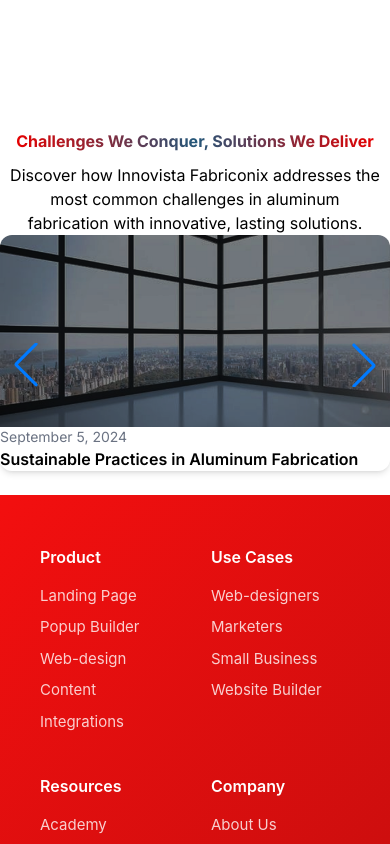
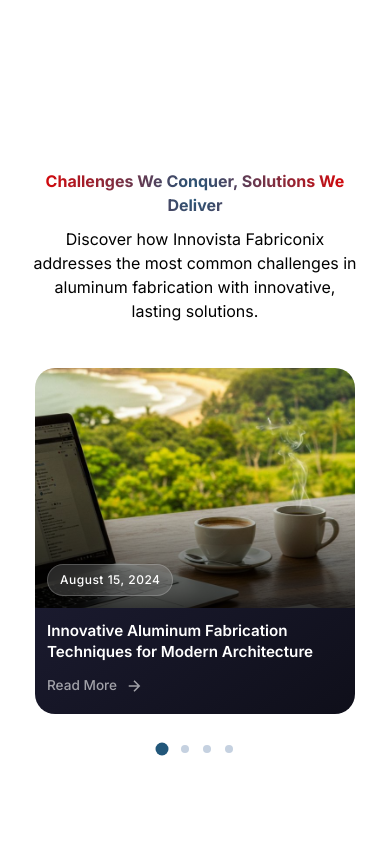
Before and after one commit to Innovista-Metal-Fabriconix/Innovista-frontEnd, a React (Vite) app: page / in a window 390 px wide. Shown: the part 8300-9144 px from the top of the page. Built offline with nearby package versions, Linux system fonts and the light colour scheme.

Commit message:
fix: Blogs slider overflow in mobile screens

```diff
--- a/src/assets/Blogs/BlogsMetaData.ts
+++ b/src/assets/Blogs/BlogsMetaData.ts
@@ -1,7 +1,4 @@
-import image1 from "../Images/ImageSlider/image1.jpg";
-import image2 from "../Images/ImageSlider/image2.png";
-import image3 from "../Images/ImageSlider/image3.png";
-import image4 from "../Images/ImageSlider/image4.png";
+import image from "./images/blog.jpg"
 
 export interface BlogMetaData {
   id: number;
@@ -17,28 +14,28 @@
         id: 1,
         date: "August 15, 2024",
         title: "Innovative Aluminum Fabrication Techniques for Modern Architecture",
-        image: image1,
+        image: image,
         link: "/blogs/innovative-aluminum-fabrication-techniques"
     },
     {
         id: 2,
         date: "September 5, 2024",
         title: "Sustainable Practices in Aluminum Fabrication",
-        image: image2,
+        image: image,
         link: "/blogs/sustainable-practices-aluminum-fabrication"
     },
     {
         id: 3,
         date: "October 10, 2024",
         title: "The Future of Aluminum Fabrication: Trends to Watch",
-        image: image3,
+        image: image,
         link: "/blogs/future-of-aluminum-fabrication-trends"
     },
     {
         id: 4,
         date: "November 20, 2024",
         title: "How Innovista Fabriconix is Revolutionizing Aluminum Fabrication",
-        image: image4,
+        image: image,
         link: "/blogs/innovista-fabriconix-revolutionizing-aluminum-fabrication"
     }
 ]
--- a/src/components/BlogCard.tsx
+++ b/src/components/BlogCard.tsx
@@ -1,4 +1,5 @@
 import type { BlogMetaData } from "../assets/Blogs/BlogsMetaData";
+import styles from "../cssModules/BlogCard.module.css";
 
 type Props = {
   blog: BlogMetaData;
@@ -10,18 +11,27 @@
       href={blog.link}
       target="_blank"
       rel="noopener noreferrer"
-      className="block group"
+      className={styles.card}
     >
-      <div className="rounded-xl overflow-hidden shadow-md hover:shadow-xl transition">
-        <img
-          src={blog.image}
-          alt={blog.title}
-          className="h-48 w-full object-cover group-hover:scale-105 transition"
-        />
-        <div className="p-4">
-          <p className="text-sm text-gray-500">{blog.date}</p>
-          <h3 className="font-semibold mt-2">{blog.title}</h3>
-        </div>
+      <div className={styles.imageWrapper}>
+        <img src={blog.image} alt={blog.title} className={styles.image} />
+        <div className={styles.overlay}></div>
+        <div className={styles.dateTag}>{blog.date}</div>
+      </div>
+      <div className={styles.content}>
+        <h3 className={styles.title}>{blog.title}</h3>
+        <span className={styles.readMore}>
+          Read More
+          <svg
+            className={styles.arrow}
+            viewBox="0 0 24 24"
+            fill="none"
+            stroke="currentColor"
+            strokeWidth="2"
+          >
+            <path d="M5 12h14M12 5l7 7-7 7" />
+          </svg>
+        </span>
       </div>
     </a>
   );
--- a/src/components/BlogSection.tsx
+++ b/src/components/BlogSection.tsx
@@ -1,15 +1,11 @@
-import React from "react";
 import styles from "../cssModules/BlogSection.module.css";
 import MainHeading from "./MainHeading";
 import blogsMetaData from "../assets/Blogs/BlogsMetaData";
 import { Swiper, SwiperSlide } from "swiper/react";
-import { Navigation, Autoplay } from "swiper/modules";
+import { Autoplay, Pagination } from "swiper/modules";
 import BlogCard from "./BlogCard";
 
-import 'swiper/css';
-import 'swiper/css/navigation';
-import 'swiper/css/pagination';
-import 'swiper/css/scrollbar';
+import "swiper/swiper-bundle.css";
 
 function BlogSection() {
   return (
@@ -20,15 +16,18 @@
       />
       <div className={styles.blogCardsContainer}>
         <Swiper
-          modules={[Navigation, Autoplay]}
-          spaceBetween={24}
+          modules={[Autoplay, Pagination]}
+          spaceBetween={28}
           slidesPerView={3}
-          navigation
-          autoplay={{ delay: 4000 }}
+          pagination={{
+            clickable: true,
+            dynamicBullets: false,
+          }}
+          autoplay={{ delay: 8000, pauseOnMouseEnter: true }}
           breakpoints={{
-            0: { slidesPerView: 1 },
-            640: { slidesPerView: 2 },
-            1024: { slidesPerView: 3 },
+            0: { slidesPerView: 1, spaceBetween: 16 },
+            640: { slidesPerView: 2, spaceBetween: 20 },
+            1024: { slidesPerView: 3, spaceBetween: 28 },
           }}
         >
           {blogsMetaData.map((blog) => (
@@ -37,6 +36,9 @@
             </SwiperSlide>
           ))}
         </Swiper>
+        <div className={styles.paginationContainer}>
+          <div className={styles.pagination}></div>
+        </div>
       </div>
     </div>
   );
--- a/src/components/FeaturedProducts.tsx
+++ b/src/components/FeaturedProducts.tsx
@@ -62,8 +62,6 @@
               scrollTrigger: {
                 trigger: card,
                 start: `top ${80 - index * 5}%`,
-                onEnter: () =>
-                  console.log(`Card ${index + 1} entered viewport`),
                 toggleActions: "play none none reverse",
               },
             }
@@ -83,8 +81,6 @@
               scrollTrigger: {
                 trigger: card,
                 start: `top ${80 - index * 5}%`,
-                onEnter: () =>
-                  console.log(`Card ${index + 1} entered viewport`),
                 toggleActions: "play none none reverse",
               },
             }
--- /dev/null
+++ b/src/cssModules/BlogCard.module.css
@@ -0,0 +1,181 @@
+.card {
+  display: block;
+  border-radius: 20px;
+  overflow: hidden;
+  transition: all 0.4s cubic-bezier(0.175, 0.885, 0.32, 1.275);
+  text-decoration: none;
+  position: relative;
+  width: 100%;
+  max-width: 400px;
+  margin: 0 auto;
+}
+
+.card:hover {
+  transform: translateY(-10px) scale(1.02);
+}
+
+.imageWrapper {
+  position: relative;
+  width: 100%;
+  aspect-ratio: 4 / 3;
+  overflow: hidden;
+}
+
+.image {
+  width: 100%;
+  height: 100%;
+  object-fit: cover;
+  object-position: center;
+  transition:
+    transform 0.6s ease,
+    filter 0.4s ease;
+}
+
+.card:hover .image {
+  transform: scale(1.1);
+  filter: brightness(0.9);
+}
+
+.overlay {
+  position: absolute;
+  inset: 0;
+  background: linear-gradient(
+    to top,
+    rgba(0, 0, 0, 0.75) 0%,
+    rgba(0, 0, 0, 0.4) 25%,
+    transparent 50%
+  );
+  pointer-events: none;
+}
+
+.dateTag {
+  position: absolute;
+  bottom: 15px;
+  left: 15px;
+  background: rgba(255, 255, 255, 0.15);
+  backdrop-filter: blur(10px);
+  -webkit-backdrop-filter: blur(10px);
+  color: #fff;
+  padding: 8px 16px;
+  border-radius: 30px;
+  font-size: 0.85rem;
+  font-weight: 500;
+  letter-spacing: 0.5px;
+  border: 1px solid rgba(255, 255, 255, 0.2);
+  transition: all 0.3s ease;
+}
+
+.card:hover .dateTag {
+  background: rgba(255, 255, 255, 0.25);
+  transform: translateX(5px);
+}
+
+.content {
+  padding: 20px 20px 25px;
+  background: linear-gradient(145deg, #1a1a2e, #0f0f1a);
+}
+
+.title {
+  color: #ffffff;
+  font-size: 1.15rem;
+  font-weight: 600;
+  line-height: 1.4;
+  margin: 0 0 15px 0;
+  display: -webkit-box;
+  -webkit-line-clamp: 2;
+  -webkit-box-orient: vertical;
+  overflow: hidden;
+  transition: color 0.3s ease;
+}
+
+.card:hover .title {
+  color: var(--color-logo-red, #ff6b35);
+}
+
+.readMore {
+  display: inline-flex;
+  align-items: center;
+  gap: 8px;
+  color: rgba(255, 255, 255, 0.6);
+  font-size: 0.9rem;
+  font-weight: 500;
+  transition: all 0.3s ease;
+}
+
+.card:hover .readMore {
+  color: var(--color-logo-red, #ff6b35);
+}
+
+.arrow {
+  width: 18px;
+  height: 18px;
+  transition: transform 0.3s ease;
+}
+
+.card:hover .arrow {
+  transform: translateX(5px);
+}
+
+/* Glow effect on hover */
+.card::before {
+  content: "";
+  position: absolute;
+  inset: -2px;
+  border-radius: 22px;
+  background: linear-gradient(
+    45deg,
+    var(--color-logo-red, #ff6b35),
+    #ff9f43,
+    var(--color-primary, #22577a),
+    #3498db
+  );
+  z-index: -1;
+  opacity: 0;
+  transition: opacity 0.4s ease;
+  filter: blur(8px);
+}
+
+.card:hover::before {
+  opacity: 0.6;
+}
+
+/* Responsive adjustments */
+@media (max-width: 768px) {
+  .card {
+    max-width: 350px;
+  }
+
+  .title {
+    font-size: 1rem;
+  }
+
+  .content {
+    padding: 15px 15px 20px;
+  }
+}
+
+@media (max-width: 480px) {
+  .card {
+    max-width: 350px;
+  }
+
+  .dateTag {
+    font-size: 0.75rem;
+    padding: 6px 12px;
+    bottom: 12px;
+    left: 12px;
+  }
+
+  .content {
+    padding: 12px 12px 18px;
+  }
+
+  .title {
+    font-size: 0.95rem;
+    margin-bottom: 10px;
+  }
+
+  .readMore {
+    font-size: 0.85rem;
+  }
+}
--- a/src/cssModules/BlogSection.module.css
+++ b/src/cssModules/BlogSection.module.css
@@ -0,0 +1,84 @@
+.container {
+  padding: clamp(40px, 8vw, 80px) clamp(20px, 5vw, 60px);
+}
+
+.blogCardsContainer {
+  margin-top: clamp(30px, 5vw, 50px);
+  padding: 20px 20px 20px;
+  position: relative;
+}
+
+.blogCardsContainer :global(.swiper) {
+  padding-bottom: 20px;
+  overflow: hidden;
+}
+
+.blogCardsContainer :global(.swiper-slide) {
+  height: auto;
+  display: flex;
+  justify-content: center;
+}
+
+.paginationContainer {
+  display: flex;
+  justify-content: center;
+  align-items: center;
+  margin-top: 40px;
+  width: 100%;
+}
+
+.blogCardsContainer :global(.swiper-pagination) {
+  position: relative !important;
+  bottom: auto !important;
+  left: auto !important;
+  transform: none !important;
+  width: auto !important;
+  display: flex !important;
+  justify-content: center !important;
+  align-items: center !important;
+  gap: 8px !important;
+  margin-top: 40px !important;
+}
+
+.blogCardsContainer :global(.swiper-pagination-bullet) {
+  width: 10px !important;
+  height: 10px !important;
+  background-color: #c5d1e0 !important;
+  opacity: 1 !important;
+  transition: all 0.3s ease !important;
+  border-radius: 50% !important;
+  cursor: pointer !important;
+  margin: 0 4px !important;
+}
+
+.blogCardsContainer :global(.swiper-pagination-bullet):hover {
+  background-color: var(--color-primary, #22577a) !important;
+}
+
+.blogCardsContainer :global(.swiper-pagination-bullet-active) {
+  width: 12px !important;
+  height: 12px !important;
+  background-color: var(--color-primary, #22577a) !important;
+  scale: 1.3 !important;
+}
+
+@media (max-width: 640px) {
+  .blogCardsContainer {
+    padding: 15px 15px 20px;
+  }
+
+  .blogCardsContainer :global(.swiper-pagination) {
+    margin-top: 30px !important;
+    gap: 6px !important;
+  }
+
+  .blogCardsContainer :global(.swiper-pagination-bullet) {
+    width: 8px !important;
+    height: 8px !important;
+  }
+
+  .blogCardsContainer :global(.swiper-pagination-bullet-active) {
+    width: 10px !important;
+    height: 10px !important;
+  }
+}
```
Also changed, not shown: src/assets/Blogs/images/blog.jpg (added).
